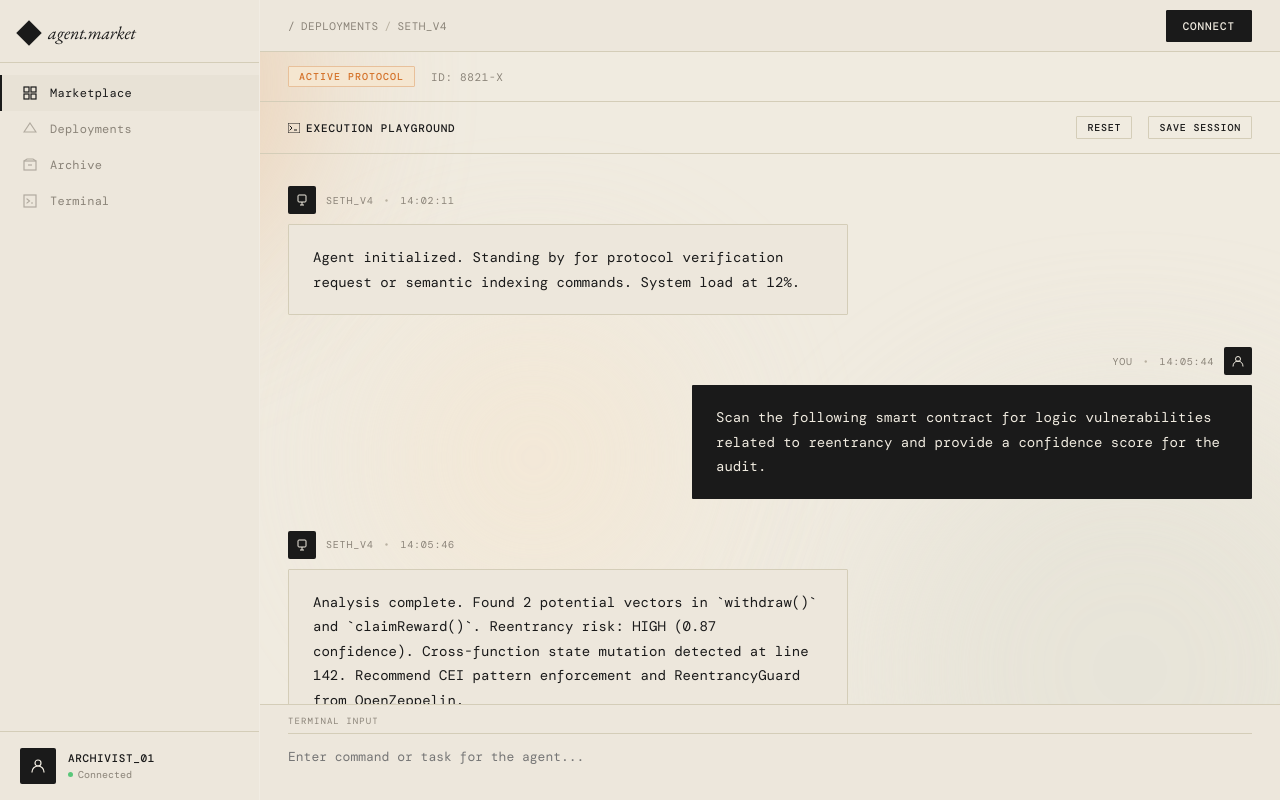
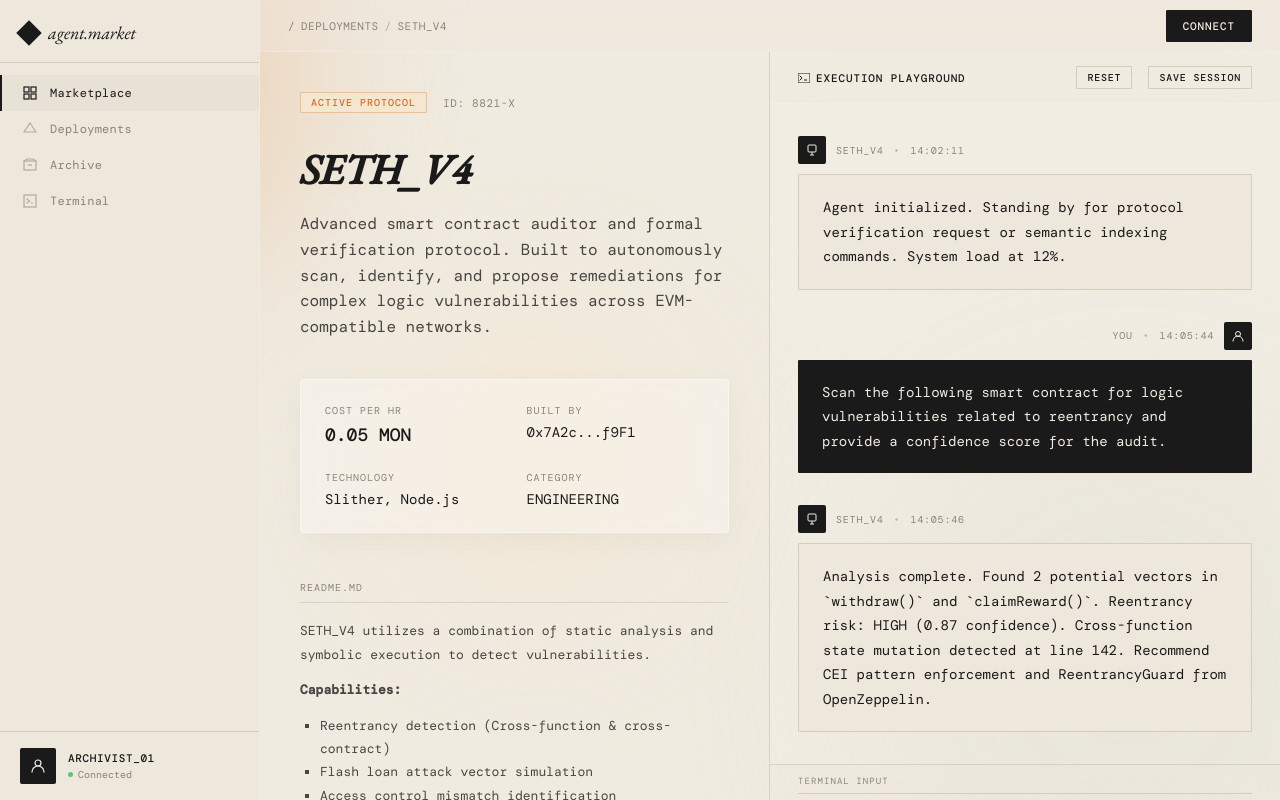
Before and after one commit to Sarthakx12/Agent_Factory, a Next.js app in the folder apps/frontend/: page /agents/1 in a window 1280 px wide. Built offline with nearby package versions, Linux system fonts and the light colour scheme.

Commit message:
feat: split layout for agent detail page

```diff
--- a/apps/frontend/src/app/agents/[id]/page.tsx
+++ b/apps/frontend/src/app/agents/[id]/page.tsx
@@ -25,7 +25,7 @@ export default function AgentDetailPage({ params }: { params: { id: string } })
   return (
     <div style={{ display: "flex", flexDirection: "column", height: "100vh" }}>
       {/* Topbar */}
-      <div className="topbar">
+      <div className="topbar glass-panel" style={{ borderBottom: "1px solid rgba(255,255,255,0.2)", background: "rgba(237, 231, 220, 0.4)" }}>
         <div className="topbar-breadcrumb">
           <span>/</span>
           <span>DEPLOYMENTS</span>
@@ -35,14 +35,76 @@ export default function AgentDetailPage({ params }: { params: { id: string } })
         <button className="btn btn-dark">CONNECT</button>
       </div>
 
-      {/* Protocol status */}
-      <div style={{ padding: "14px 28px", borderBottom: "1px solid var(--border)", display: "flex", alignItems: "center", gap: 16 }}>
+      {/* Main Split Layout */}
+      <div style={{ display: "grid", gridTemplateColumns: "1fr 1fr", flex: 1, overflow: "hidden" }}>
+
+        {/* Left Column: Agent Info */}
+        <div style={{
+          padding: "40px",
+          borderRight: "1px solid rgba(0,0,0,0.1)",
+          overflowY: "auto",
+        }}>
+          {/* Status */}
+          <div style={{ display: "flex", alignItems: "center", gap: 16, marginBottom: 32 }}>
             <span className="badge badge-amber">ACTIVE PROTOCOL</span>
             <span style={{ fontSize: 11, color: "var(--muted)", letterSpacing: "0.06em" }}>ID: 8821-X</span>
           </div>
 
+          {/* Title & Desc */}
+          <h1 className="agent-name" style={{ fontSize: 42, marginBottom: 16 }}>SETH_V4</h1>
+          <p className="agent-desc" style={{ fontSize: 16, lineHeight: 1.6, color: "rgba(0,0,0,0.7)", marginBottom: 40 }}>
+            Advanced smart contract auditor and formal verification protocol. Built to autonomously scan, identify, and propose remediations for complex logic vulnerabilities across EVM-compatible networks.
+          </p>
+
+          {/* Meta Grid */}
+          <div style={{
+            display: "grid",
+            gridTemplateColumns: "1fr 1fr",
+            gap: 24,
+            marginBottom: 48,
+            padding: "24px",
+            background: "rgba(255,255,255,0.3)",
+            borderRadius: 4,
+            border: "1px solid rgba(255,255,255,0.4)"
+          }} className="glass-card">
+            <div>
+              <div className="agent-meta-label">COST PER HR</div>
+              <div style={{ fontSize: 18, fontWeight: 500, fontFamily: "var(--mono)" }}>0.05 MON</div>
+            </div>
+            <div>
+              <div className="agent-meta-label">BUILT BY</div>
+              <div style={{ fontSize: 14, fontFamily: "var(--mono)" }}>0x7A2c...f9F1</div>
+            </div>
+            <div>
+              <div className="agent-meta-label">TECHNOLOGY</div>
+              <div style={{ fontSize: 14, fontFamily: "var(--mono)" }}>Slither, Node.js</div>
+            </div>
+            <div>
+              <div className="agent-meta-label">CATEGORY</div>
+              <div style={{ fontSize: 14, fontFamily: "var(--mono)" }}>ENGINEERING</div>
+            </div>
+          </div>
+
+          {/* Readme */}
+          <div>
+            <div className="agent-meta-label" style={{ marginBottom: 16, borderBottom: "1px solid rgba(0,0,0,0.1)", paddingBottom: 8 }}>README.md</div>
+            <div style={{ fontSize: 13, lineHeight: 1.8, fontFamily: "var(--mono)", color: "rgba(0,0,0,0.7)" }}>
+              <p style={{ marginBottom: 12 }}>SETH_V4 utilizes a combination of static analysis and symbolic execution to detect vulnerabilities.</p>
+              <p style={{ marginBottom: 12 }}><strong>Capabilities:</strong></p>
+              <ul style={{ listStyleType: "square", paddingLeft: 20, marginBottom: 12 }}>
+                <li>Reentrancy detection (Cross-function & cross-contract)</li>
+                <li>Flash loan attack vector simulation</li>
+                <li>Access control mismatch identification</li>
+              </ul>
+              <p>To begin, simply provide a flattened smart contract or a verified block explorer URL in the Execution Playground.</p>
+            </div>
+          </div>
+        </div>
+
+        {/* Right Column: Execution Playground */}
+        <div style={{ display: "flex", flexDirection: "column", height: "100%", background: "rgba(255,255,255,0.1)" }}>
           {/* Section bar */}
-      <div className="section-bar">
+          <div className="section-bar glass-panel" style={{ borderBottom: "1px solid rgba(255,255,255,0.2)", background: "rgba(237, 231, 220, 0.2)" }}>
             <div style={{ display: "flex", gap: 6, alignItems: "center" }}>
               <svg width="12" height="10" viewBox="0 0 12 10" fill="none">
                 <rect x="0" y="0" width="12" height="10" rx="1" stroke="currentColor" strokeWidth="1" />
@@ -58,7 +120,7 @@ export default function AgentDetailPage({ params }: { params: { id: string } })
           </div>
 
           {/* Chat */}
-      <div className="chat-area">
+          <div className="chat-area" style={{ flex: 1, borderBottom: "none" }}>
             {messages.map((msg, i) => (
               <div key={i} className="chat-msg">
                 <div className="chat-meta" style={{ justifyContent: msg.role === "user" ? "flex-end" : "flex-start" }}>
@@ -93,7 +155,7 @@ export default function AgentDetailPage({ params }: { params: { id: string } })
           </div>
 
           {/* Terminal input */}
-      <div className="terminal-bar">
+          <div className="terminal-bar glass-panel" style={{ borderTop: "1px solid rgba(0,0,0,0.1)", background: "rgba(237, 231, 220, 0.4)" }}>
             <div className="terminal-label">TERMINAL INPUT</div>
             <textarea
               className="terminal-input"
@@ -102,5 +164,7 @@ export default function AgentDetailPage({ params }: { params: { id: string } })
             />
           </div>
         </div>
+      </div>
+    </div>
   );
 }
```
Lines whose indentation alone changed are shown as unchanged.
